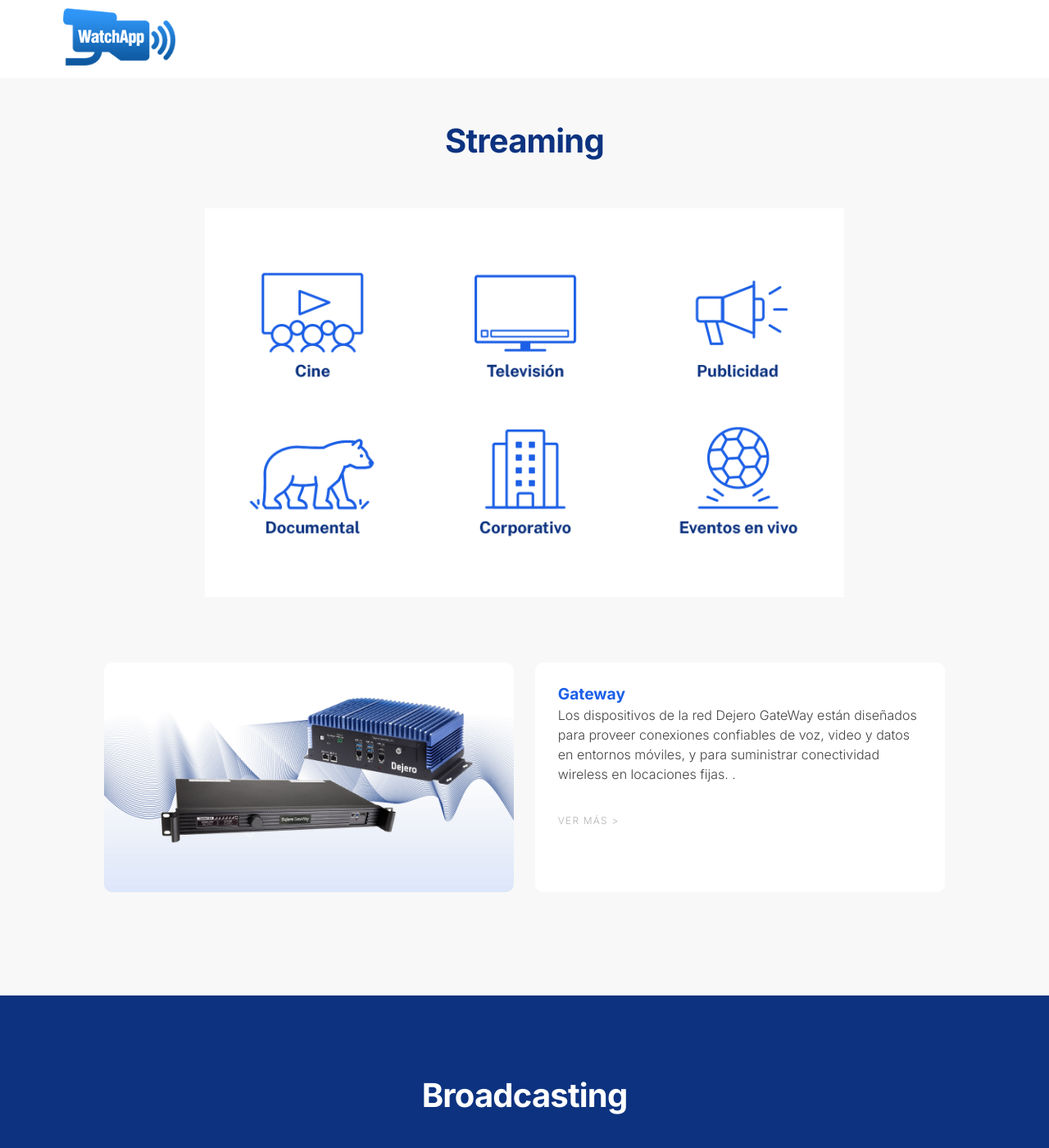
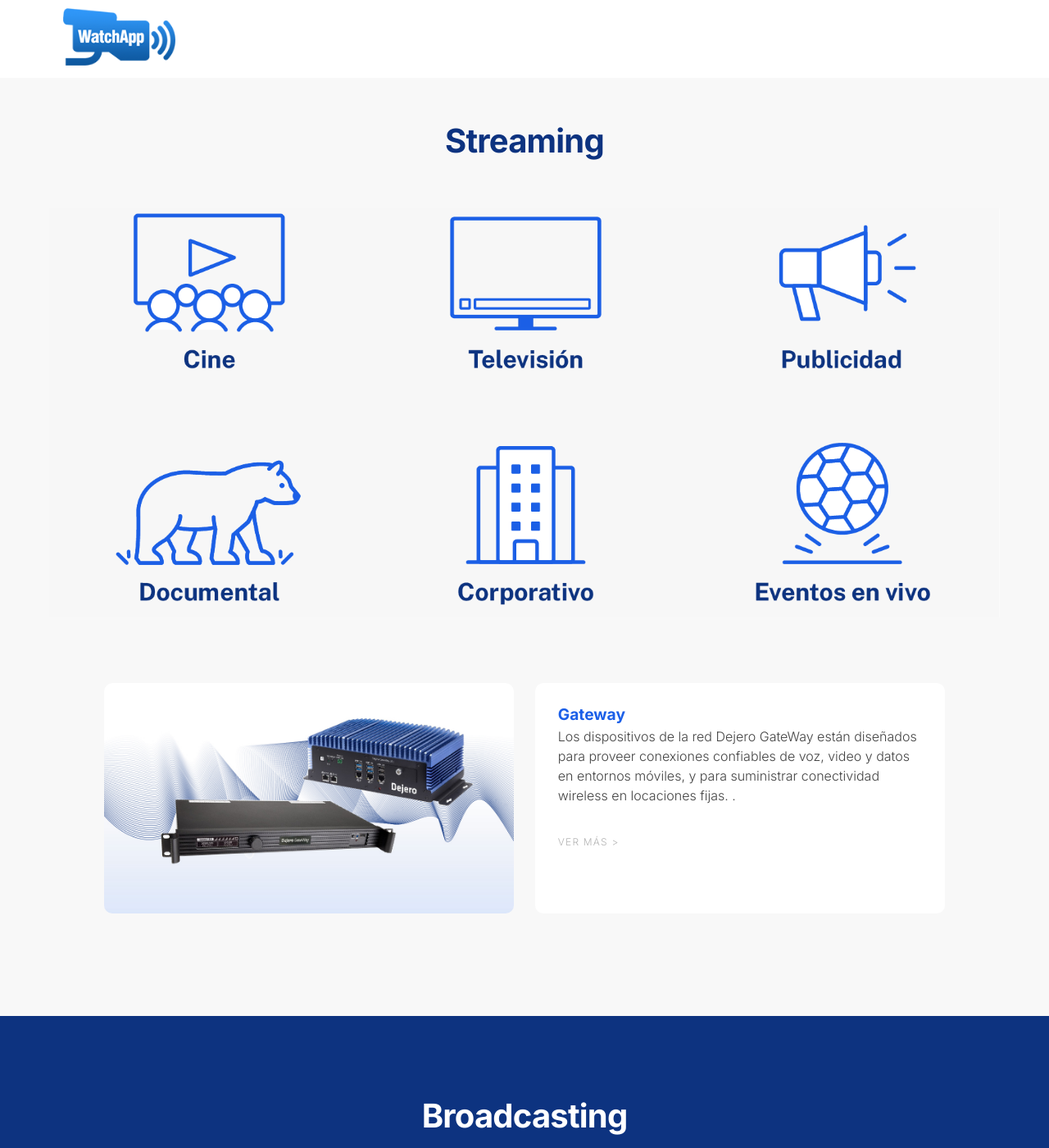
Before and after one commit to ferbruno/ferbruno.github.io, a Jekyll site: the page works/watchapp/wa.html, which Jekyll copies as it is, in a window 1280 px wide and 1400 px high, scrolled down 2254 px. Shown: the whole window at 82% size. Built offline with Jekyll 4.4.1, drawn with Linux system fonts in a browser that asks for light colours.

Commit message:
Add files via upload

```diff
--- a/works/watchapp/wa.css
+++ b/works/watchapp/wa.css
@@ -281,8 +281,7 @@ section p.subtitulo {
 
 section#productos {
     padding: 200px 0 100px 0;
-    background: rgb(248, 248, 248);
-    background: linear-gradient(180deg, rgba(248, 248, 248, 1) 0%, rgba(255, 255, 255, 1) 100%);
+    background: #f7f7f7;
 }
 
 section#broadcasting {
@@ -365,8 +364,7 @@ a.link-producto {
 }
 
 p.grafico {
-    max-width: 780px;
-    margin:  60px auto 80px auto;
+    margin:  60px 60px 80px 60px;
 }
 
 
--- a/works/watchapp/wa.html
+++ b/works/watchapp/wa.html
@@ -63,7 +63,7 @@
         <section id="streaming">
         	<h2>Streaming</h2>
 
-        	            <p class="grafico"><img src="img/Servicios_watchapp-07.png"></p>
+        	            <p class="grafico"><img src="img/medias.png"></p>
 
         	<div class="item-streaming" data-aos="fade-right"><img src="img/p4.jpg" alt="WA"></div>
             <div class="item-streaming" data-aos="fade-left">
```
